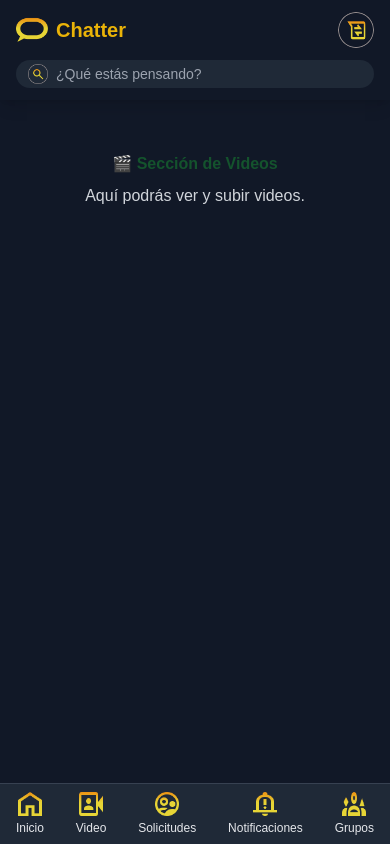
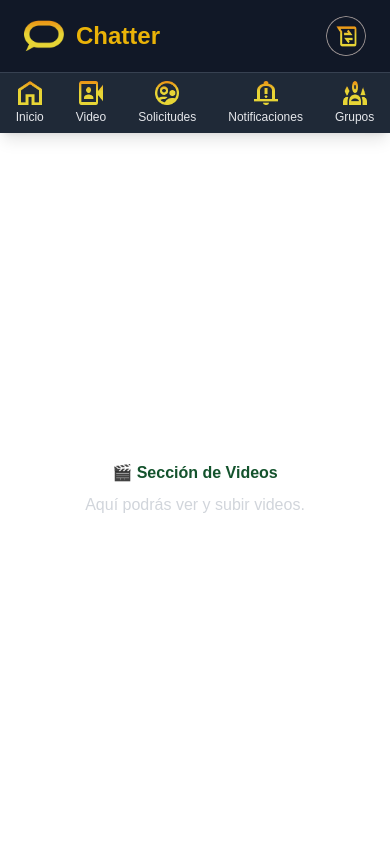
Before and after one commit to Daniel301206/Red-Social, a React (Vite) app in the folder src/frontend/: page /video in a window 390 px wide. Built offline with nearby package versions, Linux system fonts and the light colour scheme; a web font is replaced by a local one.

Commit message:
feat:actualizando el sistema

```diff
--- a/src/frontend/src/pages/Layout.jsx
+++ b/src/frontend/src/pages/Layout.jsx
@@ -1,3 +1,4 @@
+import { useNavigate } from "react-router-dom";
 import lupa from "../assets/lupa.png";
 import logoEmpresa from "../assets/logoEmpresa.png";
 import chat from "../assets/chat.png";
@@ -8,82 +9,92 @@ import Notificaciones from "../assets/Notificaciones.png";
 import Grupos from "../assets/Grupos.png";
 
 const Layout = ({ children }) => {
+  const navigate = useNavigate(); // 👈 para cambiar de ventana
+
   return (
-    <div className="min-h-screen bg-gray-900 text-gray-200 flex flex-col">
-      {/* ===================== */}
-      {/* NAV SUPERIOR */}
-      {/* ===================== */}
+    <div className="min-h-screen bg-gray-0 text-gray-200 flex flex-col">
       <header className="w-full sticky top-0 bg-gray-900 text-gray-200 shadow-lg z-20">
-        <div className="flex justify-between items-center px-4 sm:px-6 py-3">
-          {/* Logo y título */}
-          <div className="flex items-center gap-2 sm:gap-3">
-            <img src={logoEmpresa} alt="Logo" className="w-8 h-8 sm:w-10 sm:h-10 object-contain" />
-            <h1 className="text-xl sm:text-2xl font-bold text-yellow-500">Chatter</h1>
+        {/* FILA SUPERIOR: Logo, Título y Acciones */}
+        <div className="flex justify-between items-center px-6 py-4">
+          {/* Logo y nombre */}
+          <div className="flex items-center gap-3">
+            <img
+              src={logoEmpresa}
+              alt="Logo"
+              className="w-10 h-10 object-contain"
+            />
+            <h1 className="text-2xl font-bold text-yellow-500">Chatter</h1>
           </div>
 
-          {/* Buscador (solo visible en pantallas medianas y grandes) */}
-          <div className="hidden md:flex items-center bg-gray-800 rounded-full px-3 py-1 flex-1 max-w-sm mx-4">
+          {/* Buscador */}
+          <div className="hidden md:flex items-center bg-gray-800 rounded-full px-3 py-1">
             <img src={lupa} alt="Buscar" className="w-5 h-5 mr-2" />
             <input
               type="text"
               placeholder="Buscar..."
-              className="bg-gray-800 text-gray-200 placeholder-gray-400 outline-none w-full"
+              className="bg-gray-800 text-gray-200 placeholder-gray-400 outline-none"
             />
           </div>
 
-          {/* Icono del usuario o chat */}
-          <div>
-            <img
-              src={chat}
-              alt="Usuario"
-              className="w-9 h-9 sm:w-10 sm:h-10 rounded-full object-cover"
-            />
-          </div>
+          {/* Imagen/Avatar derecho */}
+
+          <button
+            onClick={() => navigate("/chats")}
+            className="flex flex-col items-center hover:text-yellow-500 transition">
+            <img src={chat} alt="Usuario"className="w-10 h-10 rounded-full object-cover"/>
+          </button>
         </div>
 
-        {/* Buscador visible solo en móvil */}
-        <div className="md:hidden px-4 pb-3">
-          <div className="flex items-center bg-gray-800 rounded-full px-3 py-1 w-full">
-            <img src={lupa} alt="Buscar" className="w-5 h-5 mr-2" />
-            <input
-              type="text"
-              placeholder="¿Qué estás pensando?"
-              className="bg-gray-800 text-gray-200 placeholder-gray-400 outline-none w-full text-sm"
-            />
-          </div>
-        </div>
-      </header>
-
-      {/* ===================== */}
-      {/* CONTENIDO PRINCIPAL */}
-      {/* ===================== */}
-      <main className="flex-grow overflow-y-auto p-3 sm:p-6">{children}</main>
-
-      {/* ===================== */}
-      {/* NAV INFERIOR */}
-      {/* ===================== */}
-      <nav className="fixed bottom-0 left-0 right-0 bg-gray-800 border-t border-gray-700 py-2 flex justify-around items-center md:static md:justify-center md:gap-10">
-        <button className="flex flex-col items-center hover:text-yellow-500 transition">
+        {/* FILA INFERIOR: Barra de navegación con íconos */}
+        <nav className="flex justify-center items-center gap-8 bg-gray-800 border-t border-gray-700 py-2">
+          <button
+            onClick={() => navigate("/ventanaInicio")}
+            className="flex flex-col items-center hover:text-yellow-500 transition"
+          >
             <img src={Home} alt="Inicio" className="w-6 h-6 mb-1" />
             <span className="text-xs">Inicio</span>
           </button>
-        <button className="flex flex-col items-center hover:text-yellow-500 transition">
+
+          <button
+            onClick={() => navigate("/video")}
+            className="flex flex-col items-center hover:text-yellow-500 transition"
+          >
             <img src={Video} alt="Video" className="w-6 h-6 mb-1" />
             <span className="text-xs">Video</span>
           </button>
-        <button className="flex flex-col items-center hover:text-yellow-500 transition">
+
+          <button
+            onClick={() => navigate("/solicitudes")}
+            className="flex flex-col items-center hover:text-yellow-500 transition"
+          >
             <img src={Solicitudes} alt="Solicitudes" className="w-6 h-6 mb-1" />
             <span className="text-xs">Solicitudes</span>
           </button>
-        <button className="flex flex-col items-center hover:text-yellow-500 transition">
-          <img src={Notificaciones} alt="Notificaciones" className="w-6 h-6 mb-1" />
+
+          <button
+            onClick={() => navigate("/notificaciones")}
+            className="flex flex-col items-center hover:text-yellow-500 transition"
+          >
+            <img
+              src={Notificaciones}
+              alt="Notificaciones"
+              className="w-6 h-6 mb-1"
+            />
             <span className="text-xs">Notificaciones</span>
           </button>
-        <button className="flex flex-col items-center hover:text-yellow-500 transition">
+
+          <button
+            onClick={() => navigate("/grupos")}
+            className="flex flex-col items-center hover:text-yellow-500 transition"
+          >
             <img src={Grupos} alt="Grupos" className="w-6 h-6 mb-1" />
             <span className="text-xs">Grupos</span>
           </button>
         </nav>
+      </header>
+      <main className="flex-1 p-4 flex justify-center items-center">
+        {children}
+      </main>
     </div>
   );
 };
--- a/src/frontend/src/pages/VentanaInicio.jsx
+++ b/src/frontend/src/pages/VentanaInicio.jsx
@@ -3,15 +3,31 @@ import Layout from "./Layout";
 const VentanaInicio = () => {
   return (
     <Layout>
-      <div className="bg-gray-0 p-6 rounded-xl  text-center">
-        <h2 className="text-green-900 text-xl font-bold mb-2">
+      <div className="flex flex-col items-center justify-center text-center bg-gray-800 p-6 rounded-xl shadow-md border border-gray-700 max-w-2xl mx-auto mt-6">
+        <h2 className="text-yellow-400 text-xl sm:text-2xl font-bold mb-3">
           🏡 Bienvenido a Chatter
         </h2>
-        <p className="text-gray-300">
+        <p className="text-gray-300 text-sm sm:text-base px-2">
           Aquí podrás ver publicaciones, videos y mensajes.
         </p>
+
+        {/* Imagen central */}
         <div className="flex justify-center mt-6">
-          <img src="/logo192.png" alt="Chatter logo" className="w-32 opacity-50" />
+          <img
+            src="/logo192.png"
+            alt="Chatter logo"
+            className="w-24 sm:w-32 opacity-60"
+          />
+        </div>
+
+        {/* Botones opcionales (por ejemplo, futuras secciones) */}
+        <div className="flex flex-wrap justify-center gap-3 mt-6">
+          <button className="bg-yellow-500 text-gray-900 font-semibold px-4 py-2 rounded-lg hover:bg-yellow-400 transition text-sm sm:text-base">
+            Ver publicaciones
+          </button>
+          <button className="bg-gray-700 text-gray-200 font-semibold px-4 py-2 rounded-lg hover:bg-gray-600 transition text-sm sm:text-base">
+            Explorar videos
+          </button>
         </div>
       </div>
     </Layout>
```
Lines whose indentation alone changed are shown as unchanged.
